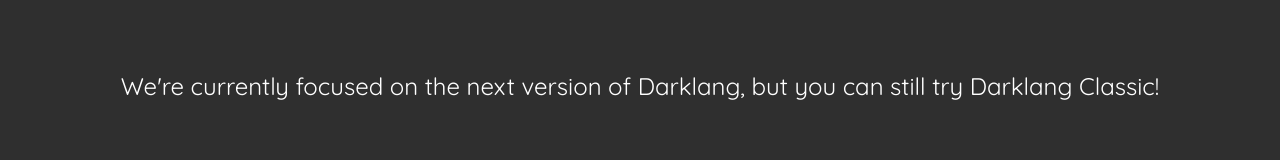
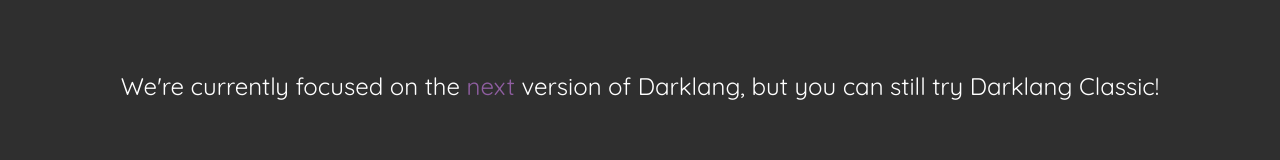
Before and after one commit to darklang/darklang.com, a React (Vite) app: page /signup in a window 1280 px wide. Shown: the part 353-513 px from the top of the page. Built offline with nearby package versions, Linux system fonts and the light colour scheme.

Commit message:
Handle scroll restoration

```diff
--- a/src/App.tsx
+++ b/src/App.tsx
@@ -5,6 +5,7 @@
  */
 
 import { BrowserRouter, Routes, Route } from "react-router-dom";
+import ScrollToTop from "./components/utils/ScrollToTop";
 import Layout from "./components/layout/Layout";
 import Home from "./pages/Home";
 import About from "./pages/About";
@@ -17,6 +18,7 @@
 function App() {
   return (
     <BrowserRouter>
+      <ScrollToTop />
       <Routes>
         <Route path="/" element={<Layout />}>
           <Route index element={<Home />} />
--- a/src/components/ui/CodeEditor/index.tsx
+++ b/src/components/ui/CodeEditor/index.tsx
@@ -1,6 +1,5 @@
 /**
  * CodeEditor Component
- * A visual representation of a code editor with syntax highlighting and various features
  */
 
 import React, { useState, useEffect } from "react";
--- /dev/null
+++ b/src/components/utils/ScrollToTop.tsx
@@ -0,0 +1,17 @@
+/**
+ * ScrollToTop component
+ */
+import { useEffect } from "react";
+import { useLocation } from "react-router-dom";
+function ScrollToTop() {
+  const { pathname } = useLocation();
+
+  useEffect(() => {
+    // Scroll to the top of the page when the route changes
+    window.scrollTo(0, 0);
+  }, [pathname]);
+
+  return null;
+}
+
+export default ScrollToTop;
--- a/src/pages/Signup.tsx
+++ b/src/pages/Signup.tsx
@@ -88,8 +88,15 @@
             className="md:max-w-3xl mx-auto"
           />
           <p className="mt-20 text-white md:text-2xl">
-            We're currently focused on the <a>next version of Darklang</a>, but
-            you can still try Darklang Classic!
+            We're currently focused on the{" "}
+            <a
+              href="https://github.com/darklang/dark"
+              target="_blank"
+              className="text-purple-dbg"
+            >
+              next{" "}
+            </a>
+            version of Darklang, but you can still try Darklang Classic!
           </p>
         </div>
 
```
